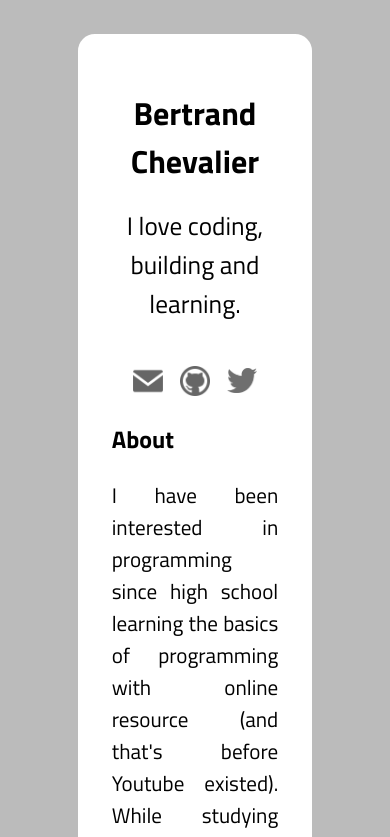
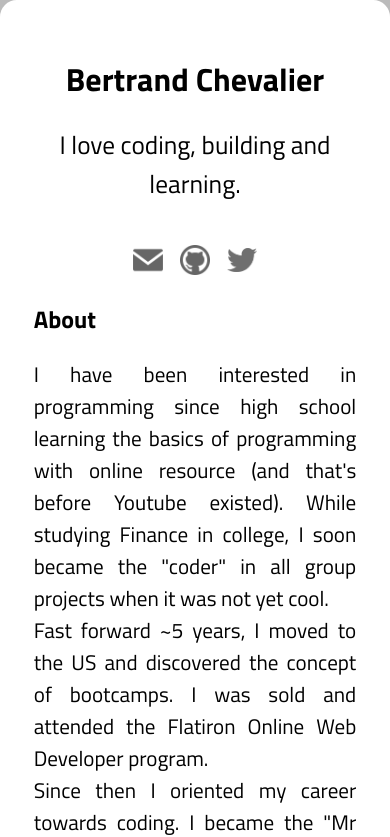
Before and after one commit to Bechev/portfolio_webiste, a React (Create React App) app: page / in a window 390 px wide. Shown: the top 837 px of the page. Built offline with nearby package versions, Linux system fonts and the light colour scheme.

Commit message:
Enhanced responsivness to facilitate readability on smartphone

```diff
--- a/src/App.css
+++ b/src/App.css
@@ -14,11 +14,3 @@
   border-radius: 2vh;
   width: 100%;
 }
-
-@media screen and (max-width: 950px) {
-  .background{
-    width: 100%;
-    margin-left: 0vh;
-    margin-right: 0vh;
-  }
-}
--- a/src/index.css
+++ b/src/index.css
@@ -16,18 +16,25 @@ code {
     monospace;
 }
 
-/*
-@media screen and (max-width: 600px) {
-  body{
-    width: 100%;
-    margin-left: 0vh;
-    margin-right: 0vh;
-  }
-} */
 
 @media screen and (max-width: 900px) {
   body{
-    margin-left: 20%;
-    margin-right: 20%;
+    margin-left: 15%;
+    margin-right: 15%;
   }
 }
+
+@media screen and (max-width: 600px) {
+  body{
+    margin-left: 0%;
+    margin-right: 0%;
+  }
+}
+
+@media screen and (max-width: 500px) {
+  body{
+    margin-left: 0%;
+    margin-right: 0%;
+    margin-top: 0;
+  }
+}
```
